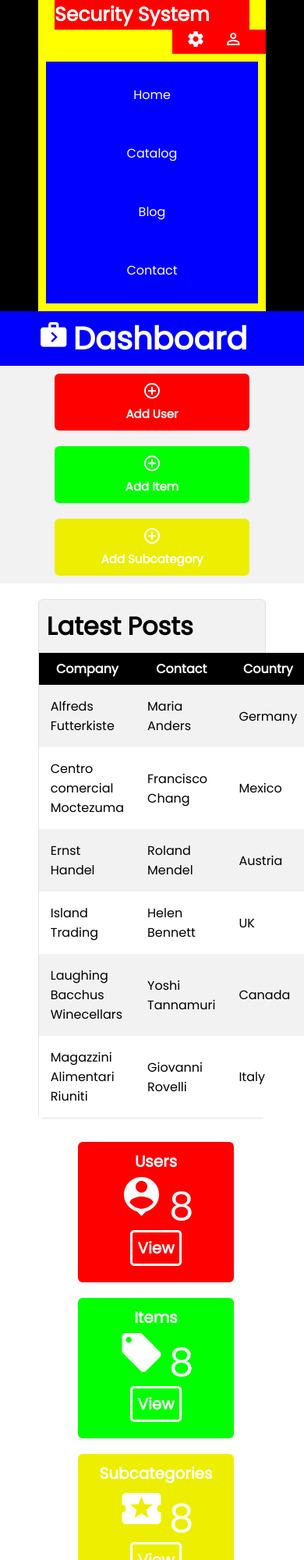
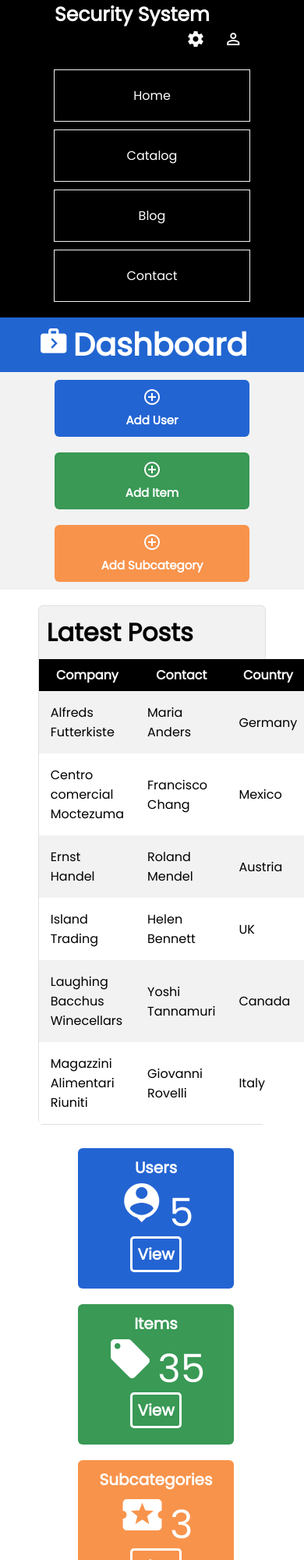
Before and after one commit to draconetics/css-sample, a plain HTML site: page dashboar v5/dashboardv5 .html in a window 390 px wide. Shown: the top 2000 px of the page at 78% size. Drawn offline with Linux system fonts and the light colour scheme.

Commit message:
full example about dashboar template

```diff
--- a/dashboar v5/dashboardv5 .html
+++ b/dashboar v5/dashboardv5 .html
@@ -93,21 +93,21 @@
 
 					<div class="button-user">Users
 					<p><i class="material-icons">person_pin </i>
-					<span>8</span>
+					<span>5</span>
 					</p>
 					<p><a href="">View</a></p>
 					</div>
 
 					<div class="button-item">Items
 					<p><i class="material-icons">local_offer</i>
-					<span>8</span>
+					<span>35</span>
 					</p>
 					<a href="">View</a>
 					</div>
 
 					<div class="button-subcategory">Subcategories
 					<p><i class="material-icons">local_play</i>
-					<span>8</span>
+					<span>3</span>
 					</p>
 					<a href="">View</a>
 					</div>
--- a/dashboar v5/header.css
+++ b/dashboar v5/header.css
@@ -2,13 +2,13 @@
 header .container{
 	display: flex;
 	flex-wrap: wrap;
-	background-color: yellow;
+
 }
 
 header .container h3{
+	background-color: #000;
 	flex-basis: 180px;
-	background-color: red;
-	//margin-right: 20px;
+
 }
 
 
@@ -16,7 +16,7 @@ header .container h3{
 .main-menu{
 	flex-basis:320px;
 	//margin-left: 20px;
-	background-color: blue;
+	//background-color: blue;
 }
 
 .main-menu a{
@@ -25,21 +25,32 @@ header .container h3{
 	color: #fff;
 }
 
+.main-menu a:hover{
+	color:   #9595b7;
+	font-size: 17px;
+	//box-shadow: 2px 2px rgba(255,255,255,0.2)
+}
+
+
 .login-menu{
 	flex-basis:200px;
 	text-align: right;
 	margin-left: auto;
-	//order: 2;
-	//display: block;
-	background-color: red;
-	//flex-grow: 1;
+
 	padding-right: 20px;
+
 }
 .login-menu a{
 	text-decoration: none;
 	margin: 10px;
 	color: #fff;
+	font-size: 15px;
 }
+
+.login-menu a:hover{
+	color:   #9595b7;
+}
+
 
 .login-menu i{
 	display:none;
@@ -91,8 +102,6 @@ header .container h3{
 
 	header .container h3{
 	flex-basis: 250px;
-	background-color: red;
-	//margin-right: 20px;
 	font-size: 25px;
 	}
 
@@ -105,5 +114,6 @@ header .container h3{
 	.main-menu a{
 		display: block;
 		text-align: center;
+		border:1px solid #f2f2f2;
 	}
 }
--- a/dashboar v5/main.css
+++ b/dashboar v5/main.css
@@ -45,6 +45,10 @@ tr:nth-child(even){
 	background-color: #f2f2f2;
 }
 
+table tr:hover{
+	background-color: #f8f8f8
+}
+
 .buttons-column{
 	width: 25%;
 	display: flex;
@@ -85,6 +89,12 @@ tr:nth-child(even){
 
 }
 
+.buttons-column a:hover{
+	color: #000;
+	mix-blend-mode: color-dodge;
+	background-color: #fff;
+}
+
 .buttons-column i{
 	font-size: 60px;
 }
--- a/dashboar v5/operations.css
+++ b/dashboar v5/operations.css
@@ -2,7 +2,7 @@
 
 .dashboard{
 	position:relative;
-	background-color: blue;
+	background-color: #2165d1;
 	padding-top:5px;
 	padding-bottom: 5px;
 }
@@ -37,14 +37,26 @@
 	font-weight: bold;
 	vertical-align: middle;
 }
+
+.operations a:hover {
+	font-size:17px;
+	//background-color: rgba(255,255,255,0.1);
+	box-shadow: 2px 2px rgba(0,0,0,0.2);
+}
+
+.operations i:hover {
+	color:#f2f2f2;
+	font-size: 30px;
+}
+
 .button-user{
-	background-color: #f00;
+	background-color: #2364d3;
 }
 .button-item{
-	background-color: #0f0;
+	background-color: #399955;
 }
 .button-subcategory{
-	background-color: #ee0;
+	background-color: #f8934b;
 }
 .main-operations{
 	background-color:#f2f2f2;
```
